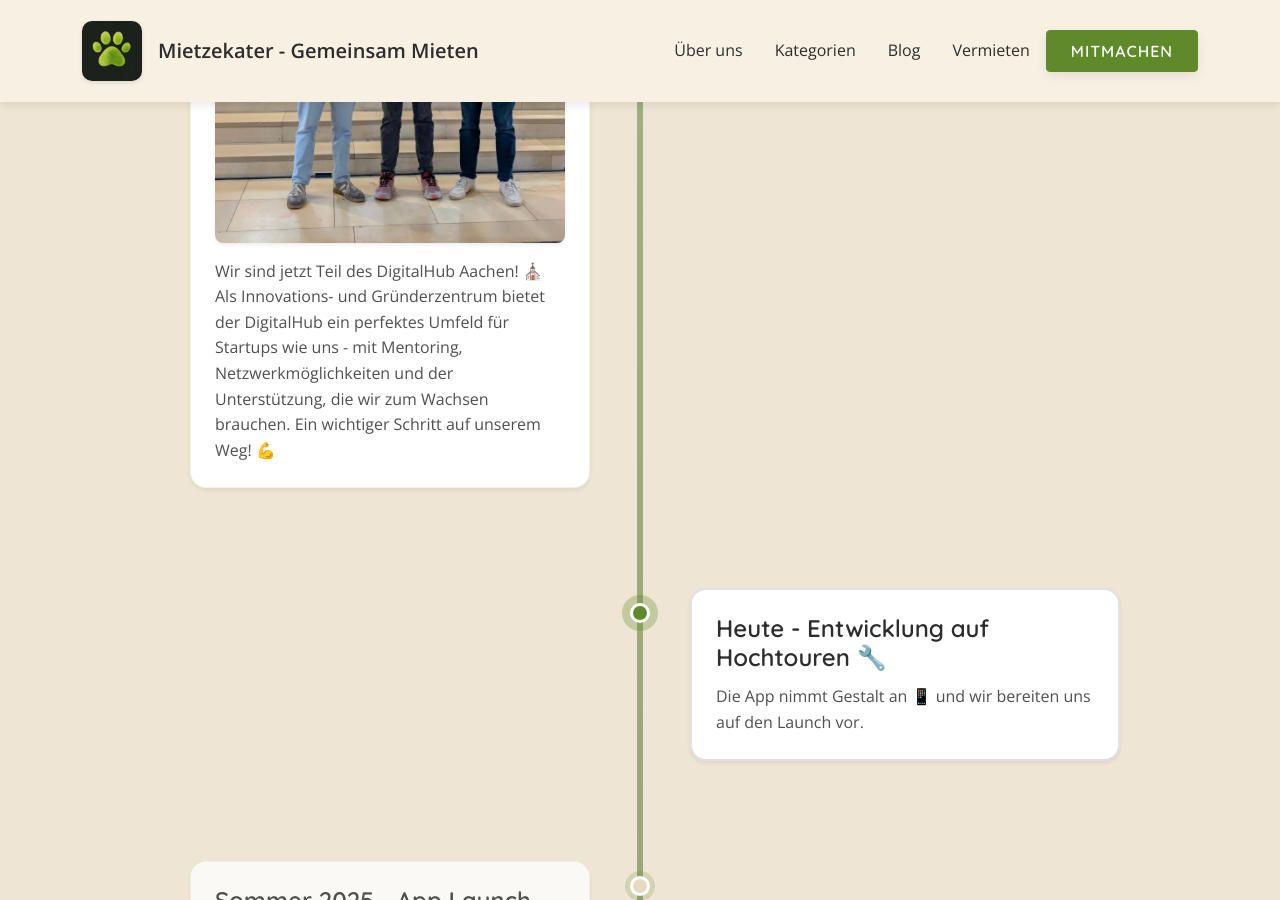
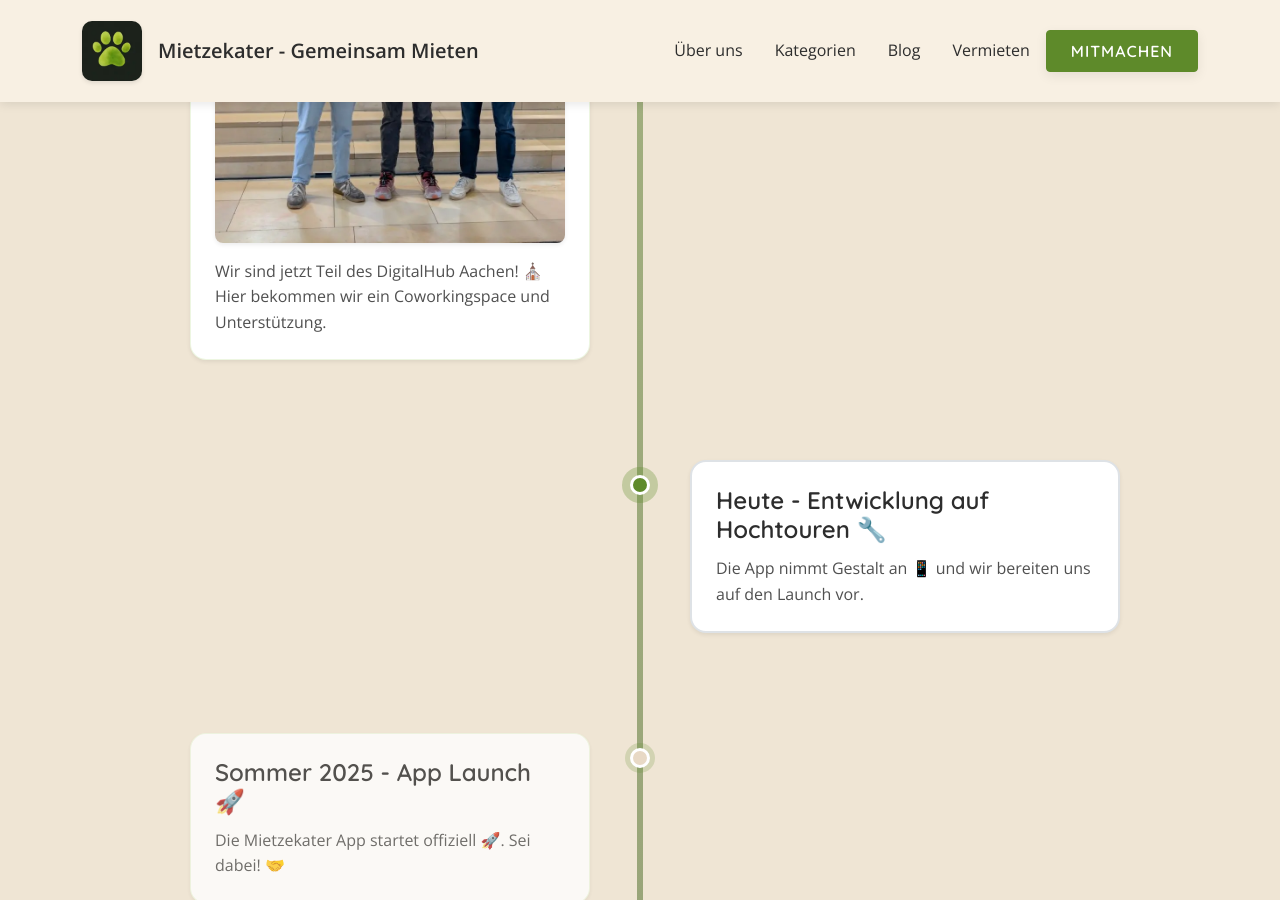
Before and after one commit to TrimeraDev/Mietzekater.de, a Jekyll site: the page built from index.html, in a window 1280 px wide and 900 px high, scrolled down 5894 px. Built offline with Jekyll 4.4.1, drawn with Linux system fonts in a browser that asks for light colours; the list of posts is cut into pages by our own code; comment, search, counter and statistics services are not loaded.

Commit message:
reduce digitalhub text

```diff
--- a/_includes/timeline-section.html
+++ b/_includes/timeline-section.html
@@ -90,7 +90,7 @@
                     <div class="timeline-image-container mb-3">
                         <img src="assets/timeline/Mietzekater-DigitalHub.webp" alt="Mietzekater im DigitalHub Aachen" class="img-fluid rounded-3 shadow-sm">
                     </div>
-                    <p>Wir sind jetzt Teil des DigitalHub Aachen! ⛪ Als Innovations- und Gründerzentrum bietet der DigitalHub ein perfektes Umfeld für Startups wie uns - mit Mentoring, Netzwerkmöglichkeiten und der Unterstützung, die wir zum Wachsen brauchen. Ein wichtiger Schritt auf unserem Weg! 💪</p>
+                    <p>Wir sind jetzt Teil des DigitalHub Aachen! ⛪ Hier bekommen wir ein Coworkingspace und Unterstützung.</p>
                 </div>
             </div>
 
```
